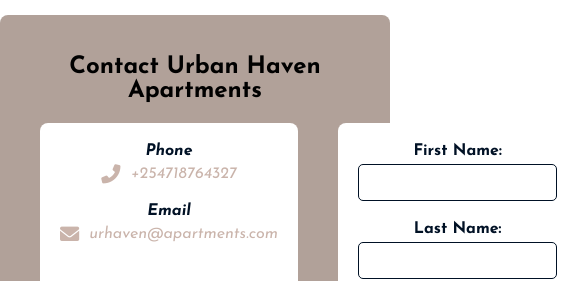
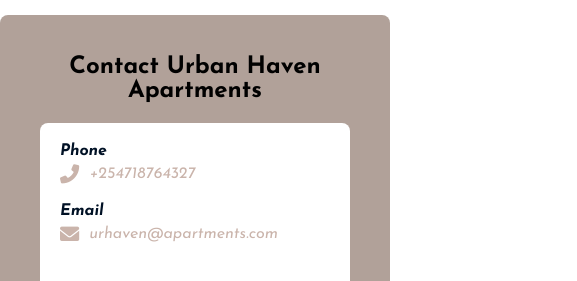
Before and after one commit to kingjames500/Urban-Haven-Apartment-Landing-Page, a website built with Vite: page index.html in a window 390 px wide. Shown: the part 5990-6271 px from the top of the page, 577 px wide, since content can reach past the window. Built offline with nearby package versions, Linux system fonts and the light colour scheme; files whose address does not match are found by name.

Commit message:
contact us responsiveness

```diff
--- a/style.css
+++ b/style.css
@@ -468,12 +468,13 @@ nav ol {
   }
 }
 
+/* end of responsiveness styling */
+
 /* end of about section style */
-
-/* contact us section style */
 
 
 
+/* contact us section style */
 .contact-us {
     background-color: var(--color-secondary);
     padding: 4rem;
@@ -565,6 +566,29 @@ form button {
 form button:hover {
     background-color: var(--color-header-nav-list-link);
 }
+
+
+/* responsiveness for contact us section  for 28.125em*/
+
+@media screen and (max-width: 28.125em) {
+  .container {
+    flex-direction: column;
+    gap: 2rem;
+  }
+
+  .contact-info, .contact-form {
+    width: 100%;
+  }
+
+  .contact-item, .social-item {
+    align-items: flex-start;
+  }
+
+  form input, form textarea {
+    width: 100%;
+  }
+}
+
 /* end of contact us styling */
 
 /* footer styling */
```
